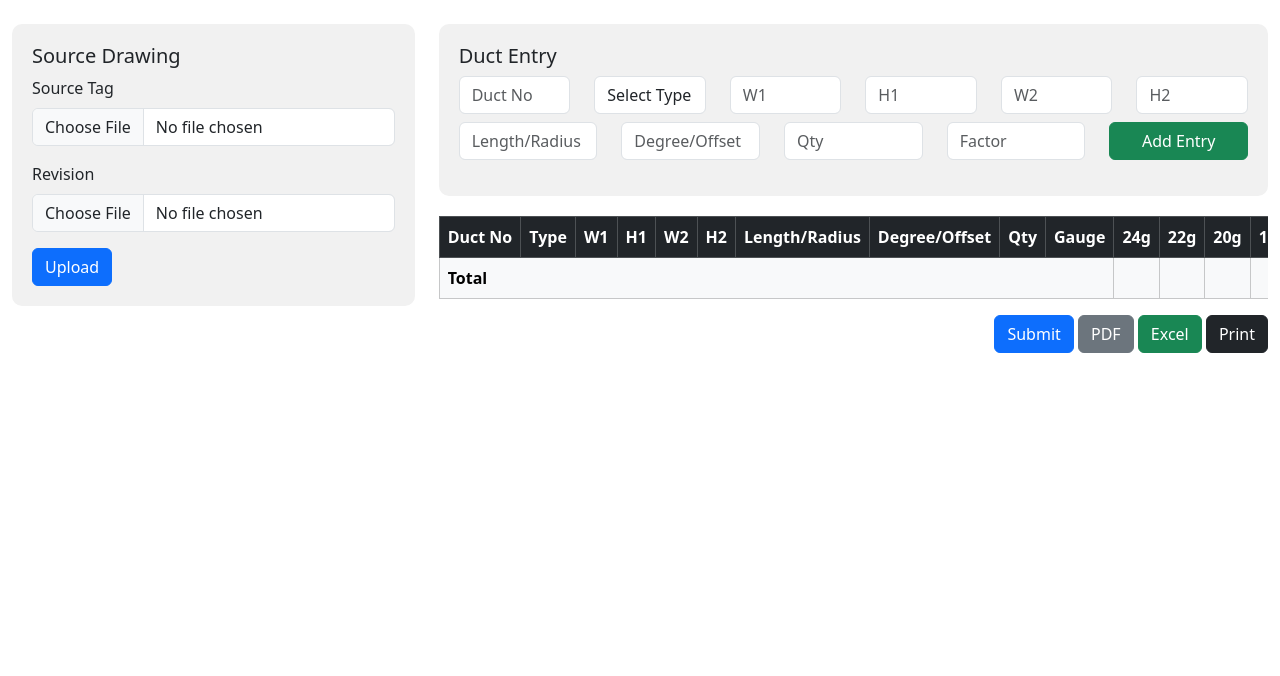
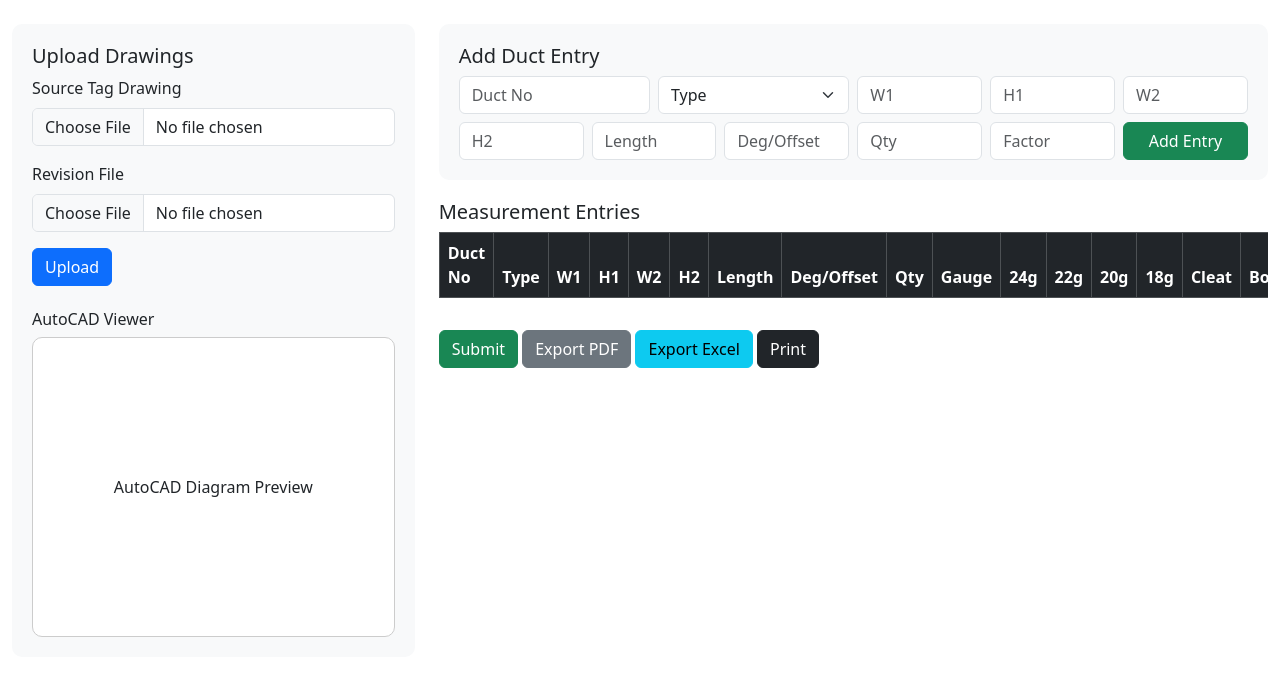
Before and after one commit to sampletech18/Ducting_project, a Flask app: page /measurement_sheet/1 in a window 1280 px wide. Shown: the top 676 px of the page. Run offline with Flask 3, Linux system fonts and the light colour scheme; tables that the repository leaves empty hold one stand-in row (Sample ...); lists and menus that the app fills with data are empty.

Commit message:
Update measurement_sheet.html

```diff
--- a/app/templates/measurement_sheet.html
+++ b/app/templates/measurement_sheet.html
@@ -6,143 +6,137 @@
   <link href="https://cdn.jsdelivr.net/npm/bootstrap@5.3.2/dist/css/bootstrap.min.css" rel="stylesheet">
   <style>
     .form-section {
-      background: #f1f1f1;
+      background: #f8f9fa;
       padding: 20px;
       border-radius: 10px;
+      margin-bottom: 20px;
     }
     .table-section {
       overflow-x: auto;
-      margin-top: 20px;
     }
-    th, td {
-      white-space: nowrap;
+    .gauge-column {
+      background: #e9ecef;
+    }
+    .autocad-box {
+      background: #fff;
+      border: 1px solid #ccc;
+      height: 300px;
+      border-radius: 10px;
     }
   </style>
 </head>
 <body>
 <div class="container-fluid mt-4">
   <div class="row">
-    <!-- Left: Upload & Diagram -->
+    <!-- Left Section -->
     <div class="col-md-4">
       <div class="form-section">
-        <h5>Source Drawing</h5>
-        <form action="/upload-drawing/{{ project.id }}" method="POST" enctype="multipart/form-data">
+        <h5>Upload Drawings</h5>
+        <form action="/measurement/upload-files/{{ project.id }}" method="POST" enctype="multipart/form-data">
           <div class="mb-3">
-            <label for="source_tag" class="form-label">Source Tag</label>
-            <input type="file" class="form-control" name="source_tag" id="source_tag" required>
+            <label class="form-label">Source Tag Drawing</label>
+            <input type="file" name="source_file" class="form-control" required>
           </div>
           <div class="mb-3">
-            <label for="revision" class="form-label">Revision</label>
-            <input type="file" class="form-control" name="revision" id="revision">
+            <label class="form-label">Revision File</label>
+            <input type="file" name="revision_file" class="form-control">
           </div>
           <button type="submit" class="btn btn-primary">Upload</button>
         </form>
-        {% if project.diagram_path %}
-        <hr>
-        <iframe src="{{ url_for('static', filename=project.diagram_path) }}" width="100%" height="400"></iframe>
-        {% endif %}
+
+        <div class="mt-4">
+          <h6>AutoCAD Viewer</h6>
+          <div class="autocad-box d-flex align-items-center justify-content-center">
+            <span>AutoCAD Diagram Preview</span>
+          </div>
+        </div>
       </div>
     </div>
 
-    <!-- Right: Duct Entry Form -->
+    <!-- Right Section -->
     <div class="col-md-8">
       <div class="form-section">
-        <h5>Duct Entry</h5>
+        <h5>Add Duct Entry</h5>
         <form id="ductForm">
-          <div class="row mb-2">
-            <div class="col"><input class="form-control" name="duct_no" placeholder="Duct No" required></div>
-            <div class="col">
-              <select class="form-control" name="duct_type" required>
-                <option value="">Select Type</option>
-                <option>st</option>
-                <option>elb</option>
-                <option>red</option>
-                <option>dm</option>
-                <option>offset</option>
-                <option>shoe</option>
-                <option>vanes</option>
+          <div class="row g-2">
+            <div class="col-md-3"><input type="text" name="duct_no" class="form-control" placeholder="Duct No" required></div>
+            <div class="col-md-3">
+              <select name="duct_type" class="form-select" required>
+                <option value="">Type</option>
+                <option value="st">ST</option>
+                <option value="elb">ELB</option>
+                <option value="red">RED</option>
+                <option value="dm">DM</option>
+                <option value="offset">OFFSET</option>
+                <option value="shoe">SHOE</option>
+                <option value="vanes">VANES</option>
               </select>
             </div>
-            <div class="col"><input class="form-control" name="w1" placeholder="W1" required></div>
-            <div class="col"><input class="form-control" name="h1" placeholder="H1" required></div>
-            <div class="col"><input class="form-control" name="w2" placeholder="W2"></div>
-            <div class="col"><input class="form-control" name="h2" placeholder="H2"></div>
-          </div>
-          <div class="row mb-3">
-            <div class="col"><input class="form-control" name="length_radius" placeholder="Length/Radius"></div>
-            <div class="col"><input class="form-control" name="degree_offset" placeholder="Degree/Offset"></div>
-            <div class="col"><input class="form-control" name="quantity" placeholder="Qty" required></div>
-            <div class="col"><input class="form-control" name="factor" placeholder="Factor"></div>
-            <div class="col">
-              <button type="button" class="btn btn-success w-100" onclick="addEntry()">Add Entry</button>
-            </div>
+            <div class="col-md-2"><input type="number" name="w1" class="form-control" placeholder="W1"></div>
+            <div class="col-md-2"><input type="number" name="h1" class="form-control" placeholder="H1"></div>
+            <div class="col-md-2"><input type="number" name="w2" class="form-control" placeholder="W2"></div>
+            <div class="col-md-2"><input type="number" name="h2" class="form-control" placeholder="H2"></div>
+            <div class="col-md-2"><input type="number" name="length" class="form-control" placeholder="Length"></div>
+            <div class="col-md-2"><input type="number" name="degree_offset" class="form-control" placeholder="Deg/Offset"></div>
+            <div class="col-md-2"><input type="number" name="quantity" class="form-control" placeholder="Qty" required></div>
+            <div class="col-md-2"><input type="number" name="factor" class="form-control" placeholder="Factor"></div>
+            <div class="col-md-2"><button type="button" onclick="addEntry()" class="btn btn-success w-100">Add Entry</button></div>
           </div>
         </form>
       </div>
 
-      <!-- Table -->
+      <!-- Live Table Section -->
       <div class="table-section">
-        <table class="table table-bordered table-striped">
+        <h5>Measurement Entries</h5>
+        <table class="table table-bordered table-striped table-hover">
           <thead class="table-dark">
             <tr>
-              <th>Duct No</th><th>Type</th><th>W1</th><th>H1</th><th>W2</th><th>H2</th><th>Length/Radius</th>
-              <th>Degree/Offset</th><th>Qty</th><th>Gauge</th>
-              <th>24g</th><th>22g</th><th>20g</th><th>18g</th>
-              <th>Cleat</th><th>Bolts</th><th>Gasket</th><th>Corner</th>
-              <th>Actions</th>
+              <th>Duct No</th><th>Type</th><th>W1</th><th>H1</th><th>W2</th><th>H2</th>
+              <th>Length</th><th>Deg/Offset</th><th>Qty</th><th>Gauge</th>
+              <th class="gauge-column">24g</th>
+              <th class="gauge-column">22g</th>
+              <th class="gauge-column">20g</th>
+              <th class="gauge-column">18g</th>
+              <th>Cleat</th><th>Bolts</th><th>Gasket</th><th>Corner</th><th>Action</th>
             </tr>
           </thead>
           <tbody>
-            {% for item in measurements %}
+            {% for entry in entries %}
             <tr>
-              <td>{{ item.duct_no }}</td>
-              <td>{{ item.duct_type }}</td>
-              <td>{{ item.w1 }}</td>
-              <td>{{ item.h1 }}</td>
-              <td>{{ item.w2 or '-' }}</td>
-              <td>{{ item.h2 or '-' }}</td>
-              <td>{{ item.length_radius or '-' }}</td>
-              <td>{{ item.degree_offset or '-' }}</td>
-              <td>{{ item.quantity }}</td>
-              <td>{{ item.gauge }}</td>
-              <td>{% if item.gauge == '24g' %}{{ item.area }}{% endif %}</td>
-              <td>{% if item.gauge == '22g' %}{{ item.area }}{% endif %}</td>
-              <td>{% if item.gauge == '20g' %}{{ item.area }}{% endif %}</td>
-              <td>{% if item.gauge == '18g' %}{{ item.area }}{% endif %}</td>
-              <td>{{ item.cleat }}</td>
-              <td>{{ item.bolts }}</td>
-              <td>{{ item.gasket }}</td>
-              <td>{{ item.corner }}</td>
+              <td>{{ entry.duct_no }}</td>
+              <td>{{ entry.duct_type.upper() }}</td>
+              <td>{{ entry.w1 }}</td>
+              <td>{{ entry.h1 }}</td>
+              <td>{{ entry.w2 or '-' }}</td>
+              <td>{{ entry.h2 or '-' }}</td>
+              <td>{{ entry.length or '-' }}</td>
+              <td>{{ entry.degree_offset or '-' }}</td>
+              <td>{{ entry.quantity }}</td>
+              <td>{{ entry.gauge }}</td>
+              <td>{% if entry.gauge == '24g' %}{{ entry.area }}{% endif %}</td>
+              <td>{% if entry.gauge == '22g' %}{{ entry.area }}{% endif %}</td>
+              <td>{% if entry.gauge == '20g' %}{{ entry.area }}{% endif %}</td>
+              <td>{% if entry.gauge == '18g' %}{{ entry.area }}{% endif %}</td>
+              <td>{{ entry.cleat }}</td>
+              <td>{{ entry.bolts }}</td>
+              <td>{{ entry.gasket }}</td>
+              <td>{{ entry.corner }}</td>
               <td>
-                <a href="/edit-measurement/{{ item.id }}" class="btn btn-sm btn-warning">Edit</a>
-                <a href="/delete-measurement/{{ item.id }}" class="btn btn-sm btn-danger">Delete</a>
+                <a href="/measurement/edit/{{ entry.id }}" class="btn btn-sm btn-primary">Edit</a>
+                <a href="/measurement/delete/{{ entry.id }}" class="btn btn-sm btn-danger">Delete</a>
               </td>
             </tr>
             {% endfor %}
           </tbody>
-          <tfoot class="table-light">
-            <tr>
-              <th colspan="10">Total</th>
-              <th>{{ total_24g }}</th>
-              <th>{{ total_22g }}</th>
-              <th>{{ total_20g }}</th>
-              <th>{{ total_18g }}</th>
-              <th>{{ total_cleat }}</th>
-              <th>{{ total_bolts }}</th>
-              <th>{{ total_gasket }}</th>
-              <th>{{ total_corner }}</th>
-              <th></th>
-            </tr>
-          </tfoot>
         </table>
       </div>
 
-      <!-- Export buttons -->
-      <div class="text-end mb-4">
-        <a href="/submit-measurements/{{ project.id }}" class="btn btn-primary">Submit</a>
-        <a href="/export-pdf/{{ project.id }}" class="btn btn-secondary">PDF</a>
-        <a href="/export-excel/{{ project.id }}" class="btn btn-success">Excel</a>
-        <a href="javascript:window.print()" class="btn btn-dark">Print</a>
+      <!-- Action Buttons -->
+      <div class="mt-3">
+        <a href="/measurement/submit/{{ project.id }}" class="btn btn-success">Submit</a>
+        <a href="/measurement/export/pdf/{{ project.id }}" class="btn btn-secondary">Export PDF</a>
+        <a href="/measurement/export/excel/{{ project.id }}" class="btn btn-info">Export Excel</a>
+        <button onclick="window.print()" class="btn btn-dark">Print</button>
       </div>
     </div>
   </div>
@@ -152,11 +146,17 @@
 function addEntry() {
   const form = document.getElementById("ductForm");
   const formData = new FormData(form);
+  const data = {};
+  for (const [key, value] of formData.entries()) {
+    data[key] = value;
+  }
+
   const projectId = "{{ project.id }}";
 
-  fetch(`/add-measurement/${projectId}`, {
+  fetch(`/measurement/add-measurement/${projectId}`, {
     method: "POST",
-    body: formData
+    headers: { "Content-Type": "application/json" },
+    body: JSON.stringify(data)
   })
   .then(res => res.json())
   .then(data => {
@@ -167,7 +167,7 @@ function addEntry() {
     }
   })
   .catch(error => {
-    console.error(error);
+    console.error("Error adding entry:", error);
     alert("Request failed");
   });
 }
```
